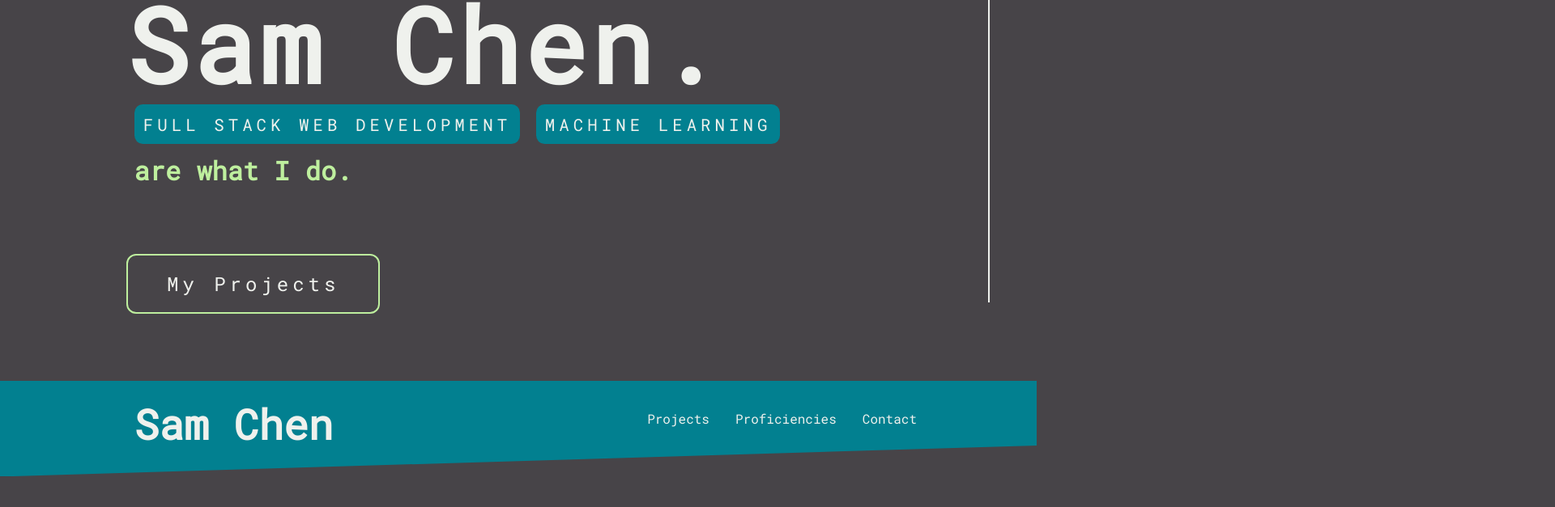
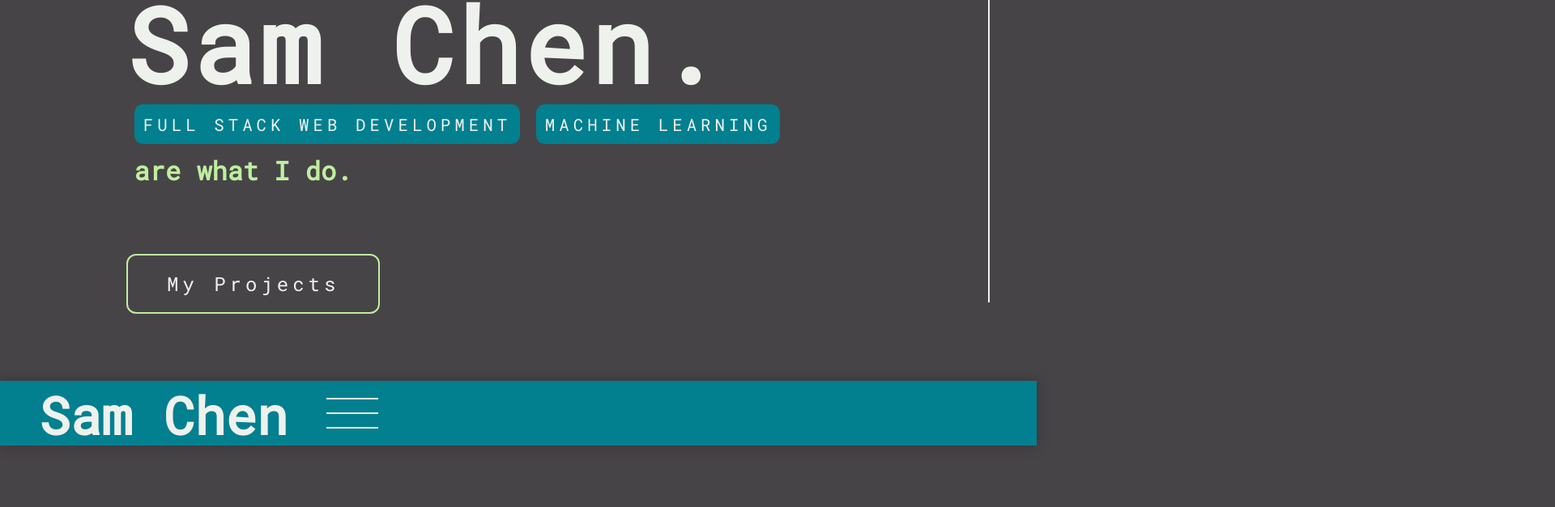
Before and after one commit to samchencode/v1, a Vue app: page / in a window 1280 px wide. Shown: the part 329-956 px from the top of the page at 81% size, 1920 px wide, since content can reach past the window. Built offline with nearby package versions, Linux system fonts and the light colour scheme.

Commit message:
mobile collapsing menu. >800px broken

```diff
--- a/src/components/NavBar.vue
+++ b/src/components/NavBar.vue
@@ -1,7 +1,7 @@
 <template>
-  <header class="sitenav">
-    <nav class="sitenav__nav">
-      <h1 class="sitenav__logo">Sam Chen</h1>
+  <nav class="sitenav">
+    <h2 class="sitenav__logo">Sam Chen</h2>
+    <input type="checkbox" id="sitenav__toggle" class="sitenav__toggle"/>
     <ul class="sitenav__list">
       <li class="sitenav__item">
         <a href="#" class="sitenav__link">Projects</a>
@@ -13,8 +13,10 @@
         <a href="#" class="sitenav__link">Contact</a>
       </li>
     </ul>
+    <label for="sitenav__toggle" class="sitenav__toggle-label">
+      <div class="sitenav__hamburger"></div>
+    </label>
   </nav>
-  </header>
 </template>
 
 <script>
@@ -24,6 +26,118 @@ export default {
 </script>
 
 <style scoped>
+.sitenav {
+  position: sticky;
+  top: 0;
+  height: 5em;
+  display: flex;
+  align-items: center;
+  box-shadow: var(--shadow);
+  background-color: var(--color-primary);
+}
+
+.sitenav__toggle {
+  visibility: hidden;
+  position: absolute;
+  left: 9999px;
+}
+
+.sitenav__toggle-label {
+  display: grid;
+  place-items: center;
+  height: var(--font-size-2);
+  width: var(--font-size-2);
+  margin-left: var(--spacer);
+  cursor: pointer;
+}
+
+.sitenav__hamburger {
+  position: relative;
+}
+
+.sitenav__hamburger,
+.sitenav__hamburger::before,
+.sitenav__hamburger::after {
+  width: 100%;
+  height: 0;
+  border-top: 2px solid var(--color-white);
+  transition: transform var(--ease-primary) var(--duration-short);
+}
+
+.sitenav__hamburger::before,
+.sitenav__hamburger::after {
+  content: '';
+  position: absolute;
+}
+
+.sitenav__hamburger::before {
+  bottom: calc(var(--font-size-2) / 4 + 0.1em);
+  transform: scale(1,1);
+  transition: opacity var(--ease-primary) var(--duration-short);
+}
+
+.sitenav__hamburger::after {
+  top: calc(var(--font-size-2) / 4);
+}
+
+.sitenav__toggle:checked ~ .sitenav__toggle-label .sitenav__hamburger {
+  transform: rotate(45deg);
+}
+
+.sitenav__toggle:checked ~ .sitenav__toggle-label .sitenav__hamburger::before {
+  opacity: 0;
+  transform: scale(0,1);
+}
+
+
+.sitenav__toggle:checked ~ .sitenav__toggle-label .sitenav__hamburger::after {
+  transform: translateY(calc(-1 * (var(--font-size-2) / 4 + 0.1em))) rotate(-90deg);
+}
+
+.sitenav__list {
+  position: absolute;
+  top: 100%;
+  display: flex;
+  flex-direction: column;
+  width: 100%;
+  transform: scale(1,0);
+  transform-origin: top;
+  transition: transform var(--ease-primary) var(--duration-short);
+}
+
+.sitenav__toggle:checked ~ .sitenav__list {
+  transform: scale(1,1);
+}
+
+.sitenav__logo {
+  display: none;
+}
+
+.sitenav__link {
+  padding: 1em;
+  display: grid;
+  place-items: center;
+  border-top: var(--border-width) solid var(--color-dark);
+  background-color: var(--color-primary);
+  text-decoration: none;
+  transition: background-color var(--ease-primary) var(--duration-short);
+}
+
+.sitenav__link:hover,
+.sitenav__link:focus {
+  background-color: var(--color-accent);
+  color: var(--color-black);
+}
+
+@supports (clip-path: polygon(0 0)) {
+  .sitenav__item:last-child .sitenav__link {
+    padding-bottom: calc(1em + 4vw);
+    clip-path: polygon(0 0, 100% 0, 100% calc(100% - 4vw), 0 100%);
+    overflow: hidden;
+  }
+}
+
+@media screen and (min-width: 800px) {
   .sitenav {
     position: sticky;
     top: 0;
@@ -70,20 +184,21 @@ export default {
     color: var(--color-black);
   }
 
-@supports (clip-path: polygon(0 0)) {
-  .sitenav {
+  /* @supports (clip-path: polygon(0 0)) {
+    .sitenav__list {
       height: calc(5em + 3vw);
       clip-path: polygon(0 0, 100% 0, 100% calc(100% - 3vw), 0 100%);
       overflow: hidden;
     }
 
     .sitenav__logo {
-    font-size: calc(2em + 3vw / 2);
+      font-size: calc(var(--font-size-2) + 3vw / 2);
       margin-top: calc(-1vw / 2);
     }
 
     .sitenav__link {
       margin-top: -1vw;
     }
+  } */
 }
 </style>
--- a/src/main.css
+++ b/src/main.css
@@ -40,6 +40,7 @@
 
   /* Font Sizes */
   --font-size-1: 4rem;
+  --font-size-2: 2rem;
   --font-size-3: 1rem;
 }
 
@@ -62,6 +63,7 @@
 @media screen and (min-width: 800px) {
   :root {
     --font-size-1: 8rem;
+    --font-size-2: 4rem;
     --font-size-3: 2rem;
   }
 }
```
Lines whose indentation alone changed are shown as unchanged.
